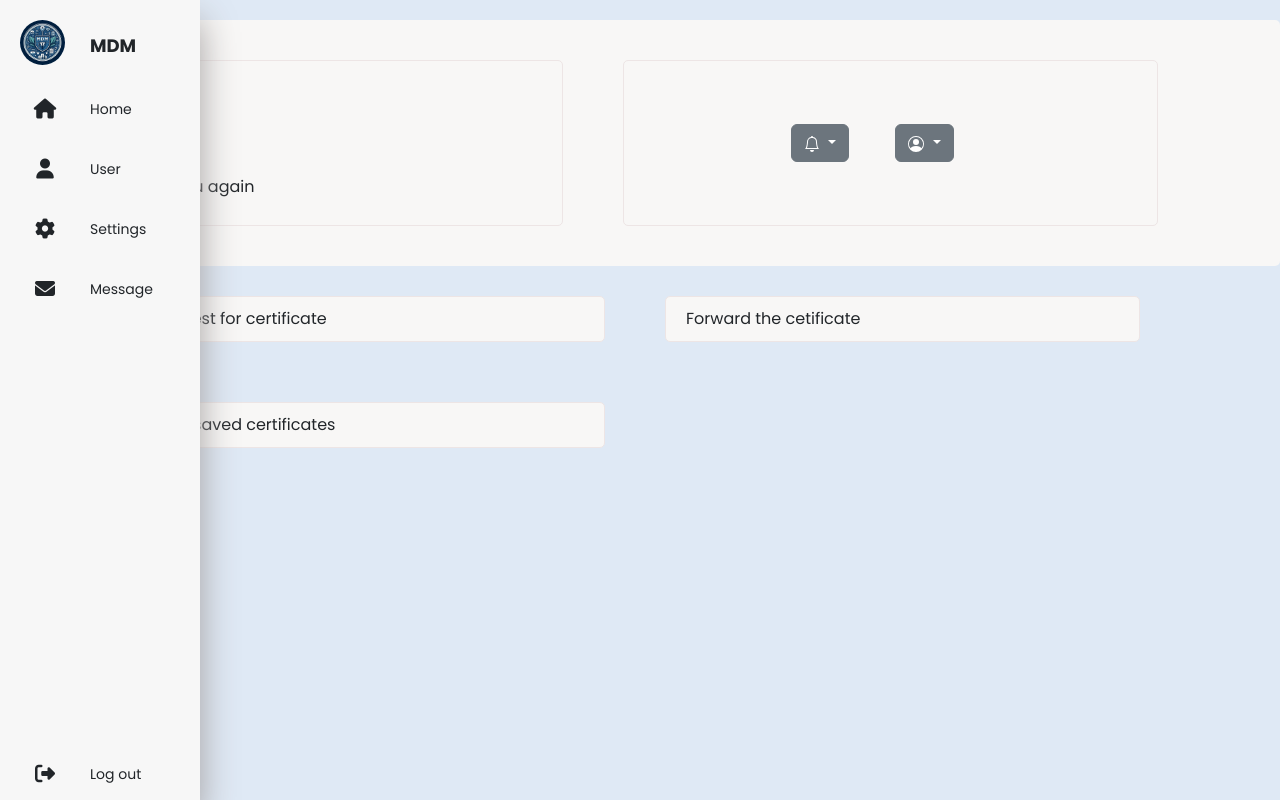
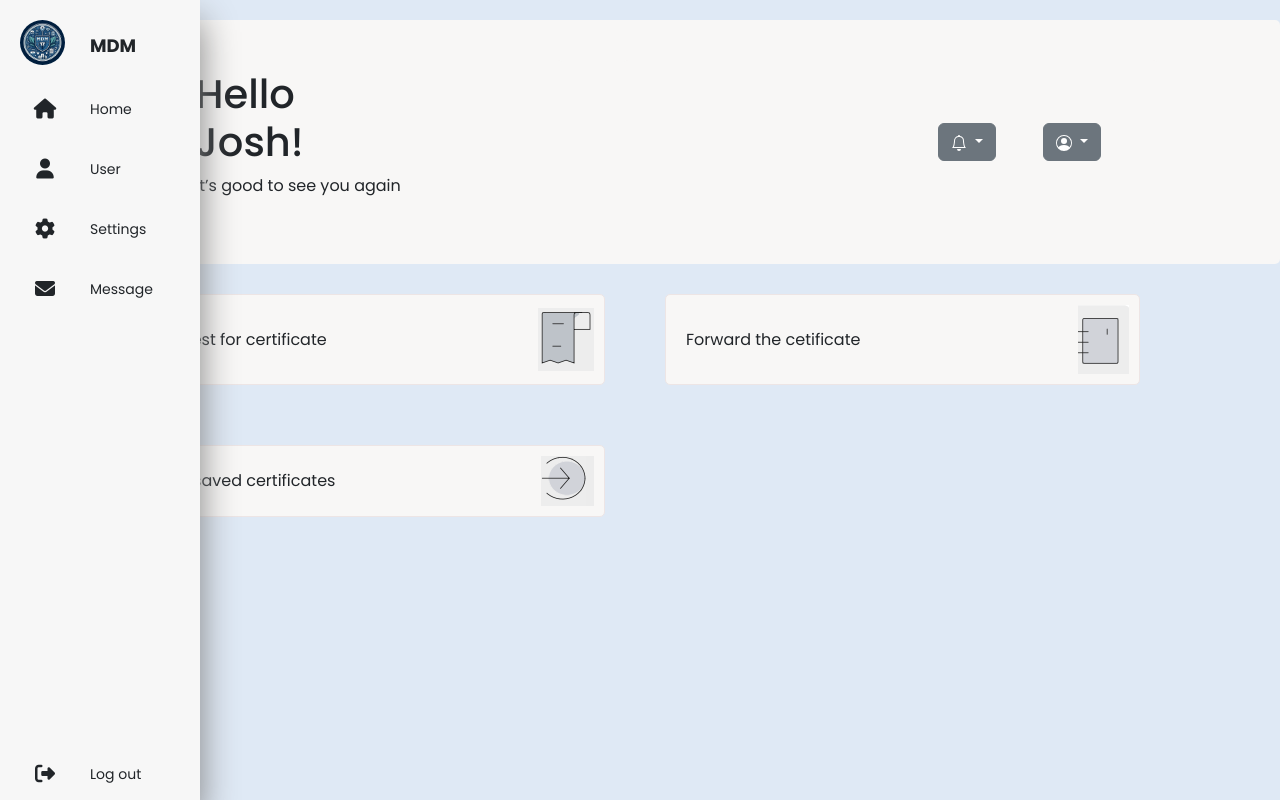
Before and after one commit to Jatinch05/MDM, a plain HTML site: page student.html in a window 1280 px wide. Drawn offline with nearby package versions, Linux system fonts and the light colour scheme.

Commit message:
. 	new file:   Screenshot 2024-03-06 115941.png 	new file:   Screenshot 2024-03-06 115958.png 	new file:   Screenshot 2024-03-06 120003.png 	modified:   doctor.html 	modified:   professor.html 	renamed:    homepage-1.css -> student.css 	renamed:    homepage-1.html -> student.html

```diff
--- a/homepage-1.css
+++ b/student.css
@@ -25,7 +25,7 @@ nav{
     width: 90px;
     overflow: hidden;
     transition: width 0.2s linear;
-    box-shadow: 0 20px 35px rgb(163, 159, 159);
+    box-shadow: 0 20px 35px rgb(128, 128, 128);
 }
 
 .logo{
@@ -86,7 +86,7 @@ margin-left: 10px;
 }
 
 a:hover{
-    background: #656060;
+    background: #c7bdbd;
 }
 
 nav:hover{
@@ -157,6 +157,14 @@ nav:hover{
 
 #not_acc{
   display: flex;
-  justify-content:space-evenly;
+  justify-content:flex-end;
+  align-items:center;
+  border: 0px;
+}
+
+#welcome_text{
+  border: 0px;
+  /* background-color:; */
+  justify-content:center;
   align-items: center;
 }
--- a/homepage-1.html
+++ b/student.html
@@ -8,7 +8,7 @@
   <link rel="stylesheet" href="https://cdnjs.cloudflare.com/ajax/libs/font-awesome/6.5.1/css/all.min.css">
   <link href="https://cdn.jsdelivr.net/npm/bootstrap@5.3.3/dist/css/bootstrap.min.css" rel="stylesheet"
     integrity="sha384-QWTKZyjpPEjISv5WaRU9OFeRpok6YctnYmDr5pNlyT2bRjXh0JMhjY6hW+ALEwIH" crossorigin="anonymous">
-  <link rel="stylesheet" href="homepage-1.css">
+  <link rel="stylesheet" href="student.css">
   <!-- <script src="./homepage.js"></script> -->
 </head>
 
@@ -47,8 +47,8 @@
   </nav>
   <div class="container-fluid">
     <div class="row">
-      <div class="col-xl-5 col-md-12">
-        <div class="col-md-5 d-flex align-items-start justify-content-start" id="welcome_text"> <!-- Updated class -->
+      <div class="col-xl-5 col-md-12" id="welcome_text">
+        <div class="col-md-5 d-flex align-items-start justify-content-start"> <!-- Updated class -->
           <div>
             <h1>Hello Josh!</h1>
             <p>It’s good to see you again</p>
@@ -89,8 +89,9 @@
             <div class="dropdown">
               <button class="btn btn-secondary dropdown-toggle" type="button" id="dropdownMenuButton"
                 data-bs-toggle="dropdown" aria-expanded="false">
-                <span class="glyphicon glyphicon-user" aria-hidden="true"></span>    <svg xmlns="http://www.w3.org/2000/svg" width="16" height="16"
-                  fill="currentColor" class="bi bi-person-circle" viewBox="0 0 16 16">
+                <span class="glyphicon glyphicon-user" aria-hidden="true"></span> <svg
+                  xmlns="http://www.w3.org/2000/svg" width="16" height="16" fill="currentColor"
+                  class="bi bi-person-circle" viewBox="0 0 16 16">
                   <path d="M11 6a3 3 0 1 1-6 0 3 3 0 0 1 6 0" />
                   <path fill-rule="evenodd"
                     d="M0 8a8 8 0 1 1 16 0A8 8 0 0 1 0 8m8-7a7 7 0 0 0-5.468 11.37C3.242 11.226 4.805 10 8 10s4.757 1.225 5.468 2.37A7 7 0 0 0 8 1" />
@@ -111,15 +112,15 @@
   <div class="container">
     <div class="row">
       <div class="col-xl-5 col-md-10">
-        Request for certificate <img src="./images/Screenshot 2024-03-06 115941.png" alt="" srcset="">
+        Request for certificate <img src="Screenshot 2024-03-06 115941.png" alt="" srcset="">
       </div>
 
       <div class="col-xl-5 col-md-10">
-        Forward the cetificate <img src="./images/Screenshot 2024-03-06 115958.png" alt="" srcset="">
+        Forward the cetificate <img src="Screenshot 2024-03-06 115958.png" alt="" srcset="">
 
       </div>
       <div class="col-xl-5 col-md-10">
-        View saved certificates <img src="./images/Screenshot 2024-03-06 120003.png" alt="" srcset="">
+        View saved certificates <img src="Screenshot 2024-03-06 120003.png" alt="" srcset="">
       </div>
     </div>
   </div>
```
Also changed, not shown: doctor.html (+3 -3 lines), professor.html (+1 -1 lines), Screenshot 2024-03-06 115941.png (added), Screenshot 2024-03-06 115958.png (added), Screenshot 2024-03-06 120003.png (added).
